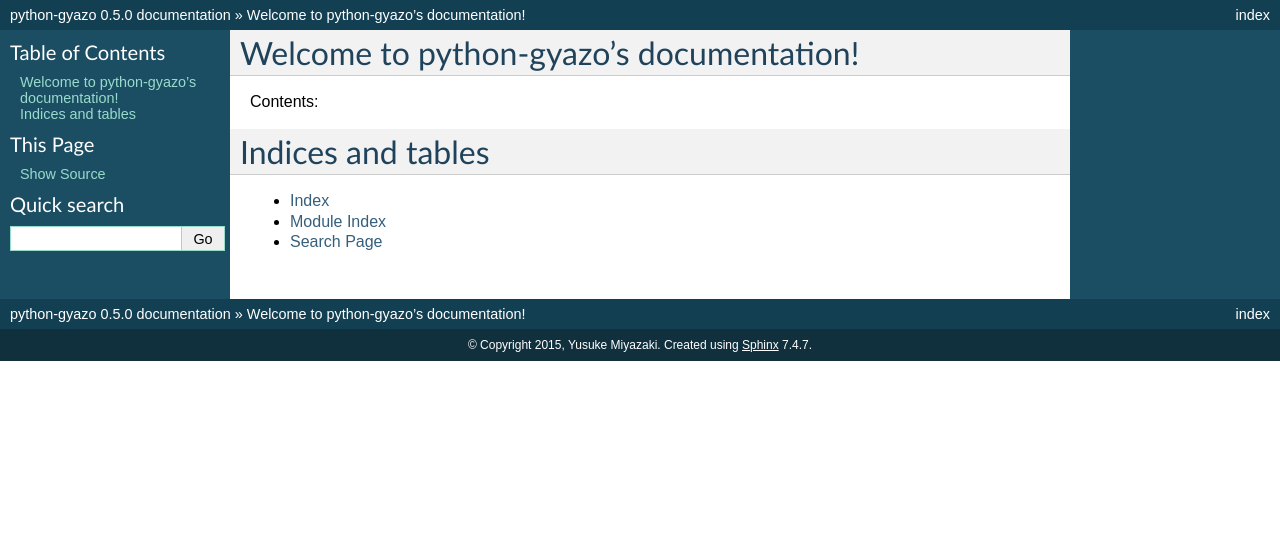
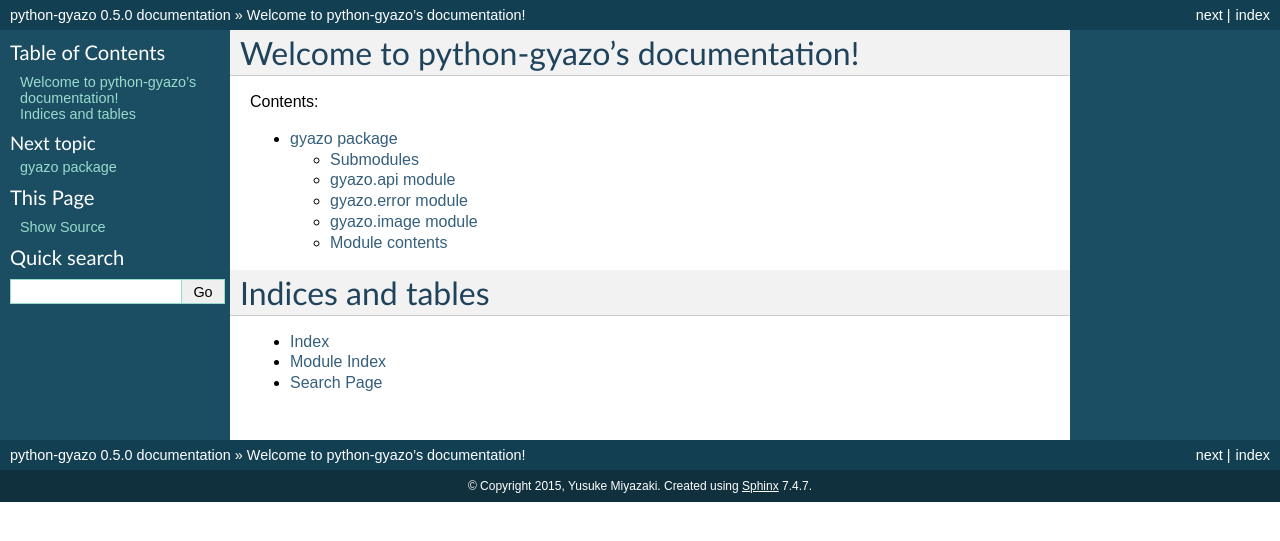
Before and after one commit to ymyzk/python-gyazo, a Sphinx documentation site: the page built from docs/index.rst, in a window 1280 px wide. Shown: the top 541 px of the page. Built offline with Sphinx 7.4.7, drawn with Linux system fonts in a browser that asks for light colours.

Commit message:
Add gyazo.rst

```diff
--- /dev/null
+++ b/docs/gyazo.rst
@@ -0,0 +1,38 @@
+gyazo package
+=============
+
+Submodules
+----------
+
+gyazo.api module
+----------------
+
+.. automodule:: gyazo.api
+    :members:
+    :undoc-members:
+    :show-inheritance:
+
+gyazo.error module
+------------------
+
+.. automodule:: gyazo.error
+    :members:
+    :undoc-members:
+    :show-inheritance:
+
+gyazo.image module
+------------------
+
+.. automodule:: gyazo.image
+    :members:
+    :undoc-members:
+    :show-inheritance:
+
+
+Module contents
+---------------
+
+.. automodule:: gyazo
+    :members:
+    :undoc-members:
+    :show-inheritance:
--- a/docs/index.rst
+++ b/docs/index.rst
@@ -11,6 +11,7 @@
 .. toctree::
    :maxdepth: 2
 
+   gyazo
 
 
 Indices and tables
```
